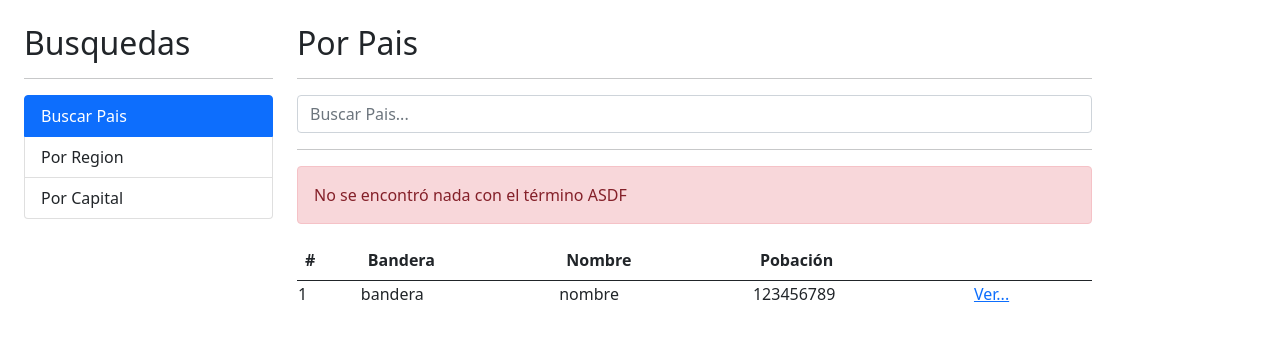
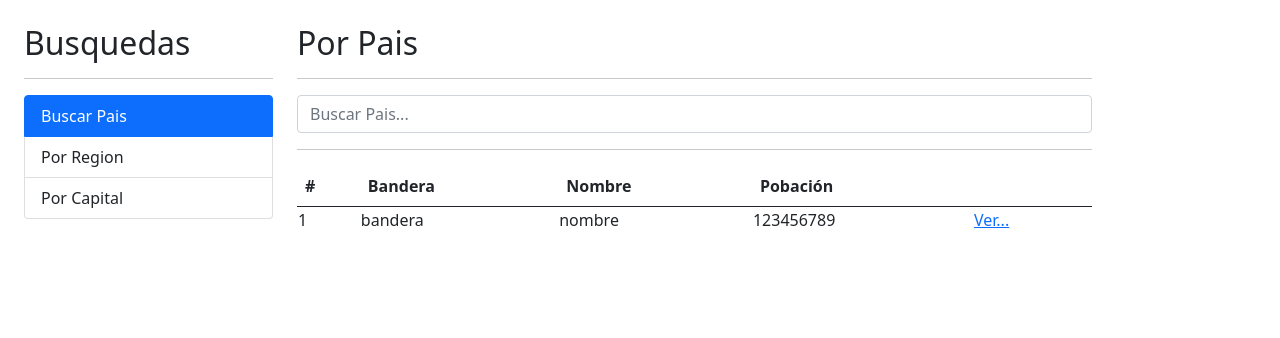
Before and after one commit to meana/paisesApp, an Angular app: page / in a window 1280 px wide. Shown: the top 338 px of the page. Built offline with nearby package versions, Linux system fonts and the light colour scheme.

Commit message:
basic error handling

```diff
--- a/src/app/pais/pages/por-pais/por-pais.component.html
+++ b/src/app/pais/pages/por-pais/por-pais.component.html
@@ -15,11 +15,11 @@
 
 <hr>
 
-<div class="alert alert-danger">
-    No se encontró nada con el término ASDF
+<div *ngIf="hayError" class="alert alert-danger">
+    No se encontró nada con el término {{termino}}
 </div>
 
-<div class="row">
+<div *ngIf="!hayError" class="row">
     <div class="col">
         <table class="table table-hover">
             <thead>
--- a/src/app/pais/pages/por-pais/por-pais.component.ts
+++ b/src/app/pais/pages/por-pais/por-pais.component.ts
@@ -10,14 +10,18 @@
 export class PorPaisComponent  {
 
   termino: string = ''
+  hayError: boolean = false;
 
   constructor(private paisService: PaisService) { }
 
   buscar(){
+    this.hayError = false;
     console.log(this.termino);
     this.paisService.buscarPais(this.termino)
       .subscribe(resp => {
         console.log(resp);
+      }, err => {
+        this.hayError = true;
       })
   }
 }
```
